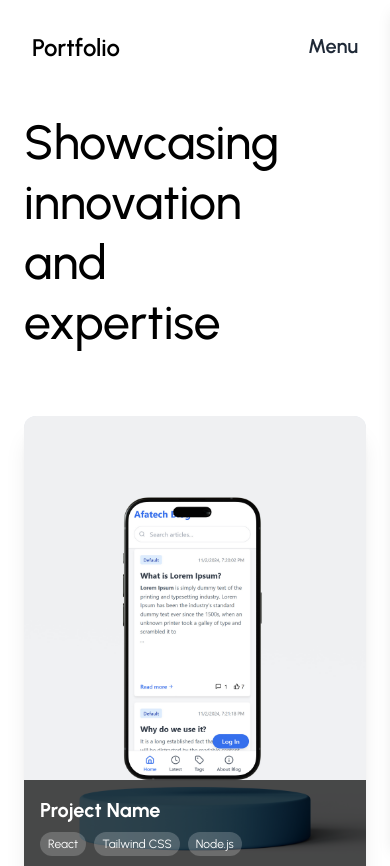
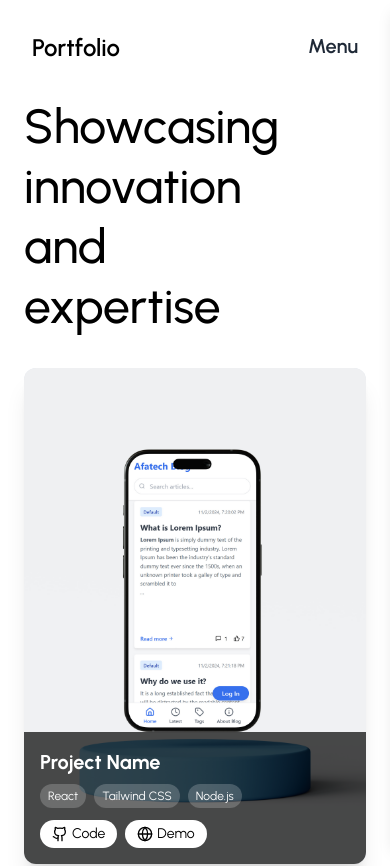
Before and after one commit to nuru484/portfolio, a React (Vite) app: page /projects in a window 390 px wide. Shown: the top 866 px of the page. Built offline with nearby package versions, Linux system fonts and the light colour scheme.

Commit message:
fixed spaced in projects page

```diff
--- a/src/pages/ProjectsPage.jsx
+++ b/src/pages/ProjectsPage.jsx
@@ -8,12 +8,12 @@ const ProjectsPage = () => {
   return (
     <div className="h-dvh">
       <NavBar />
-      <div className="py-8 max-w-6xl mx-auto px-6 md:px-12 font-urbanist ">
+      <div className="pt-4 py-0 md:py-8 max-w-6xl mx-auto px-6 md:px-12 font-urbanist ">
         <h1 className="w-2/3 text-5xl lg:text-8xl font-medium leading-tight tracking-normal">
           Showcasing innovation and expertise
         </h1>
       </div>
-      <div className="mb-20 md:mb-10">
+      <div className="mb-16 md:mb-10">
         {projects.map((project) => (
           <ProjectCard styles={'static'} />
         ))}
```
